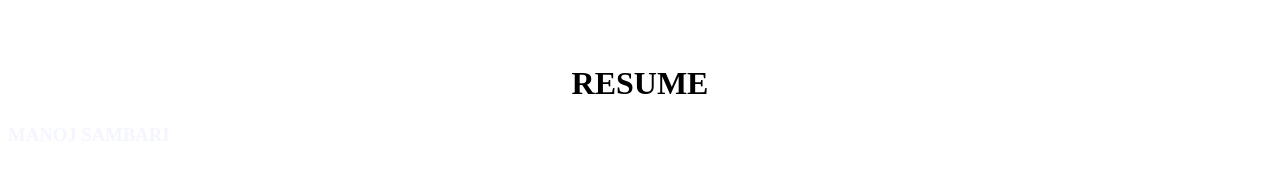
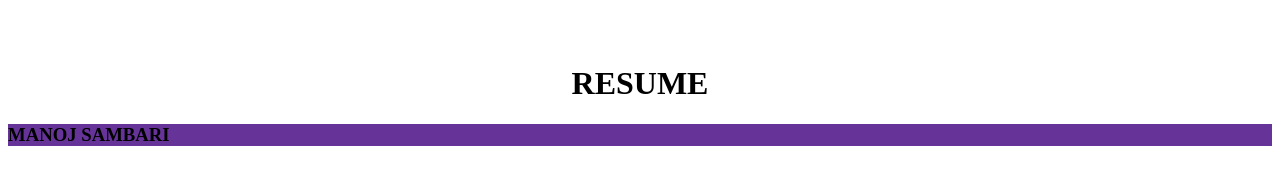
Before and after one commit to Manooj7/MERNSTACK, a website: page Resume.html in a window 1280 px wide. Drawn offline with Linux system fonts and the light colour scheme.

Commit message:
color edit

```diff
--- a/Resume.html
+++ b/Resume.html
@@ -5,8 +5,8 @@
     <meta http-equiv="X-UA-Compatible" content="IE=edge">
     <meta name="viewport" content="width=device-width, initial-scale=1.0">
     <title>RESUME</title><style>
-    .first>h3{
-      color :rgba(240, 241, 255, 0.708);
+    .first{
+      background-color: rebeccapurple;
     }
 </style>
 </head><br><br>
```
